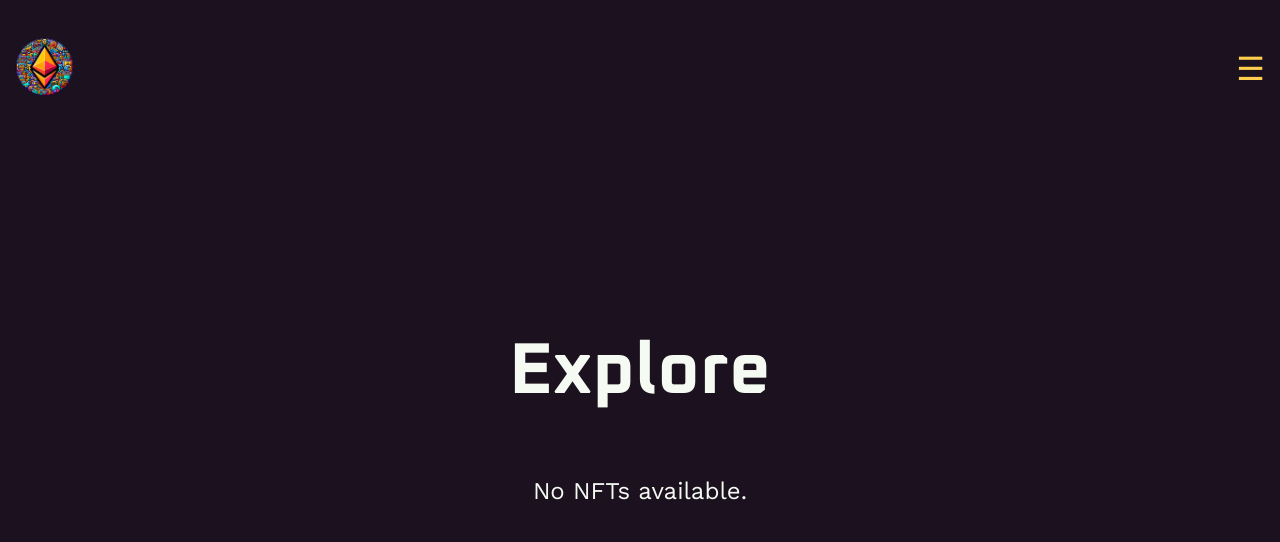
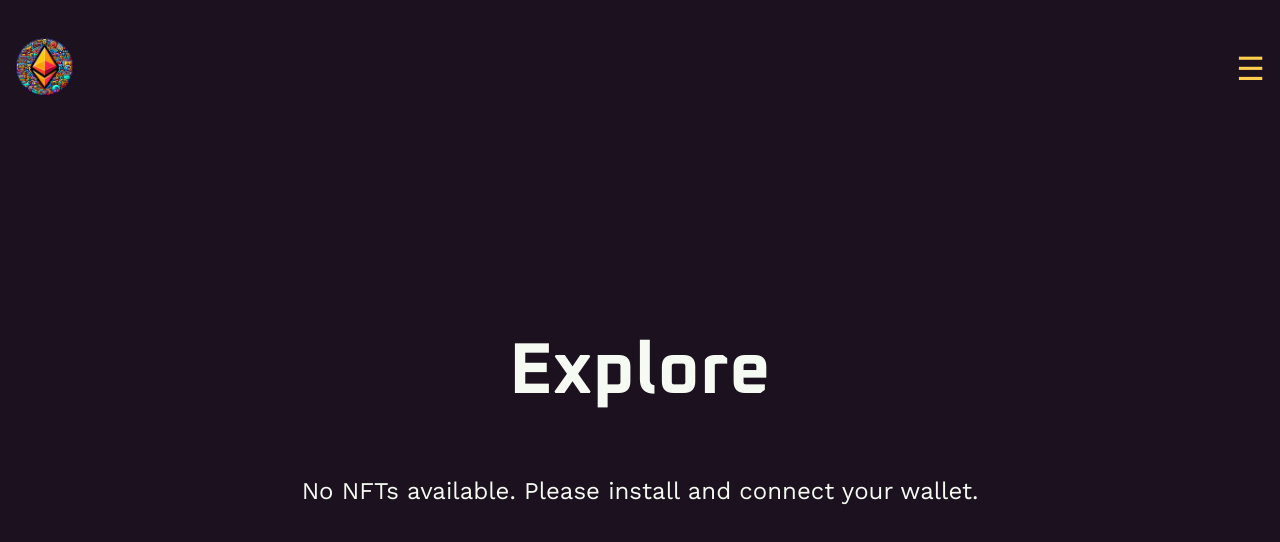
Before and after one commit to aBacoding/CryptoKazakh, a React (Create React App) app in the folder frontend/: page /explore in a window 1280 px wide. Shown: the top 542 px of the page. Built offline with nearby package versions, Linux system fonts and the light colour scheme; the HTML template or start-up script is replaced by a standard one.

Commit message:
Update Explore.tsx

```diff
--- a/frontend/src/components/Explore.tsx
+++ b/frontend/src/components/Explore.tsx
@@ -123,7 +123,7 @@ const Explore: React.FC = () => {
 							))}
 						</div>
 					) : (
-						<p>No NFTs available.</p>
+						<p>No NFTs available. Please install and connect your wallet. </p>
 					)}
 				</div>
 			</section>
```
